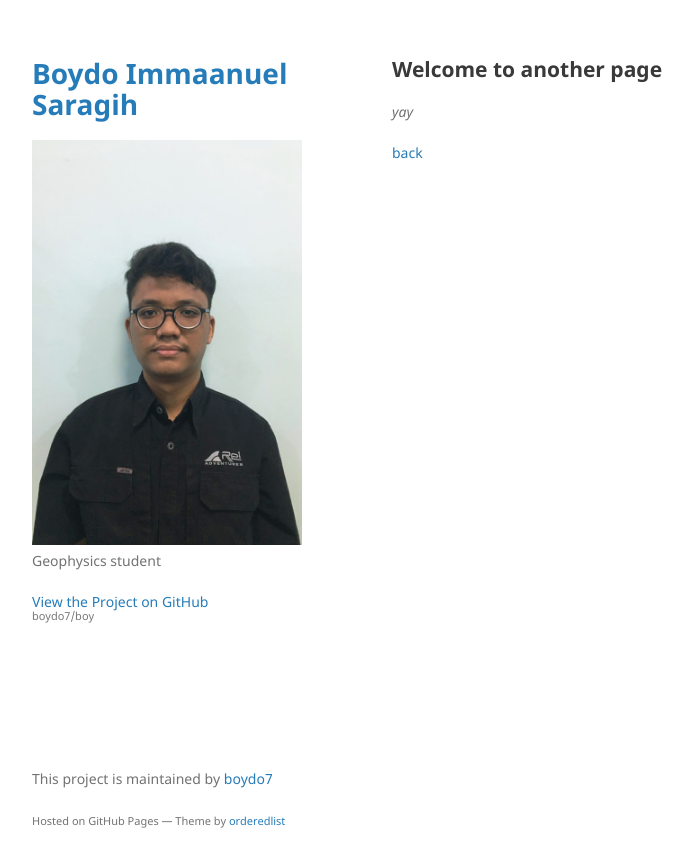
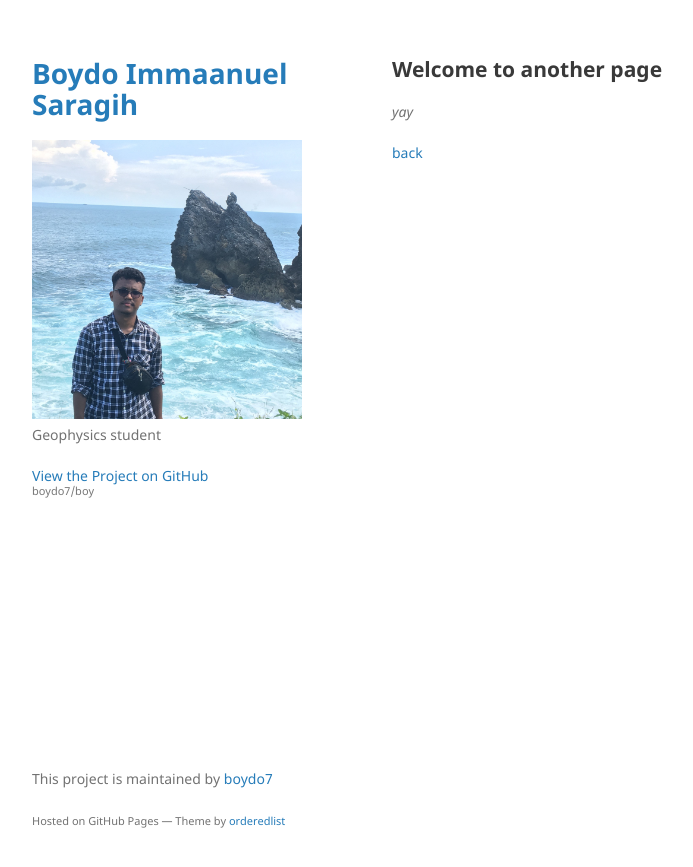
Before and after one commit to boydo7/boy, a Jekyll site: the page built from another-page.md, in a window 1280 px wide. Shown: the top 867 px of the page, without its empty margins (178-871 px from the left). Built offline with Jekyll 4.4.1, drawn with Linux system fonts in a browser that asks for light colours; our own code applies the rules of GitHub Pages for plain Markdown files.

Commit message:
Update _config.yml

```diff
--- a/_config.yml
+++ b/_config.yml
@@ -1,5 +1,5 @@
 title: Boydo Immaanuel Saragih
-logo: /assets/img/poto.jpg
+logo: /assets/img/poto3.jpg
 description: Geophysics student
 show_downloads:
 google_analytics:
```
